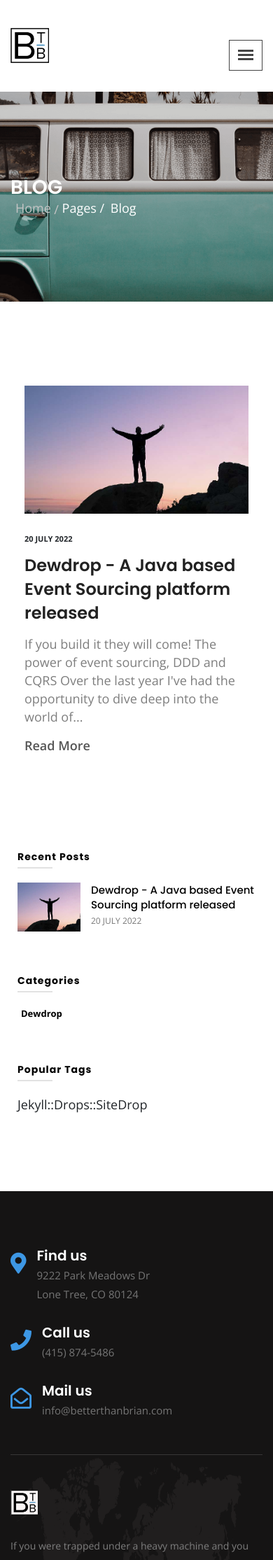
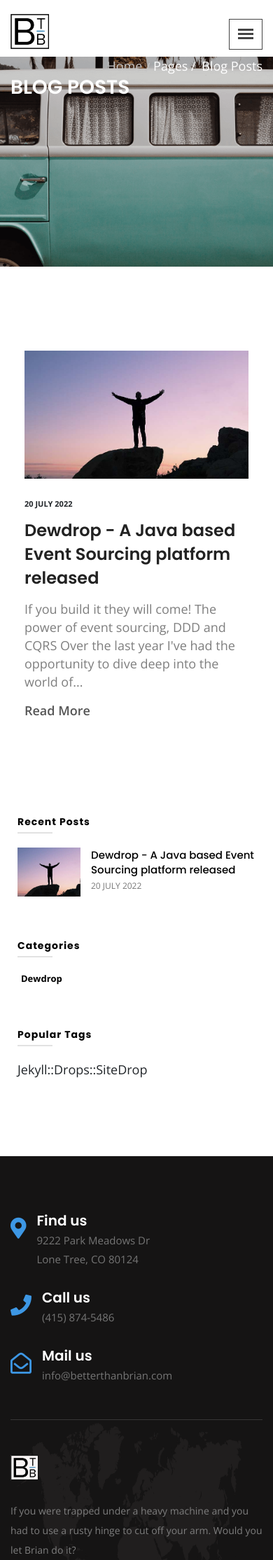
Before and after one commit to matsientst/betterthanbrian, a Jekyll site: the page built from pages/blog.html, in a window 390 px wide. Shown: the top 2229 px of the page at 70% size. Built offline with Jekyll 4.4.1, drawn with Linux system fonts in a browser that asks for light colours; the list of posts is cut into pages by our own code.

Commit message:
fixing blog posts

```diff
--- a/_layouts/page.html
+++ b/_layouts/page.html
@@ -7,12 +7,7 @@ layout: default
 <section class="breadcrumb-area grey-bg" style="background-image:url({{page.post_image || site.cover_image}})">
     <div class="container">
         <div class="row align-items-center">
-            <div class="col-xl-8 col-md-6">
-                <div class="breadcrumb-title sm-size">
-                    <h2>{{page.title}}</h2>
-                </div>
-            </div>
-            <div class="col-xl-4 col-md-6 text-left text-md-right">
+            <div class="col-xl-12 col-md-12 text-right text-md-right">
                 <div class="breadcrumb">
                     <ul>
                         <li><a href="{{site.url}}">Home</a></li>
@@ -21,6 +16,11 @@ layout: default
                     </ul>
                 </div>
             </div>
+            <div class="col-xl-12 col-md-12">
+                <div class="breadcrumb-title sm-size">
+                    <h2>{{page.title}}</h2>
+                </div>
+            </div>
         </div>
     </div>
 </section>
--- a/assets/css/meanmenu.css
+++ b/assets/css/meanmenu.css
@@ -20,7 +20,7 @@ a.meanmenu-reveal {
 	position: relative;
 	padding: 0;
 	z-index: 99;
-	margin-top: 10px;
+	margin-top: 0px;
 }
 
 .mean-container a.meanmenu-reveal {
@@ -52,7 +52,6 @@ a.meanmenu-reveal {
 .mean-container .mean-nav {
 	float: left;
 	width: 100%;
-	background: #0c1923;
 	margin-top: 10px;
 }
 
@@ -72,10 +71,9 @@ a.meanmenu-reveal {
 	display: block;
 	float: left;
 	width: 90%;
-	padding: 10px 5%;
+	padding: 5px 5%;
 	margin: 0;
 	text-align: left;
-	color: #fff;
 	border-top: 1px solid rgba(255,255,255,0.5);
 	text-decoration: none;
 	text-transform: uppercase;
@@ -95,7 +93,7 @@ a.meanmenu-reveal {
 
 .mean-container .mean-nav ul li.mean-last a {
 	border-bottom: none;
-	margin-bottom: 0;
+	margin-bottom: 10px;
 }
 
 .mean-container .mean-nav ul li li li a {
--- a/assets/css/responsive.css
+++ b/assets/css/responsive.css
@@ -162,7 +162,7 @@ blockquote {
 	display: none;
 }
 .menu-area {
-	padding: 20px 0;
+	padding: 0 0;
 }
 .logo img {
 	margin-top: 20px;
--- a/assets/css/style.scss
+++ b/assets/css/style.scss
@@ -1402,8 +1402,6 @@ label {
 	background-size: cover;
 	background-position: center;
 	height: 300px;
-	display: flex;
-	align-items: center;
 }
 .breadcrumb {
 	display: -webkit-box;
--- a/pages/blog.html
+++ b/pages/blog.html
@@ -3,7 +3,7 @@ layout: page
 pagination:
   enabled: true
 permalink: "/pages/blog/"
-title: Blog
+title: Blog Posts
 post_image: "/assets/img/bg/bus.png"
 ---
 
```
Also changed, not shown: _layouts/post.html (+2 -18 lines).
